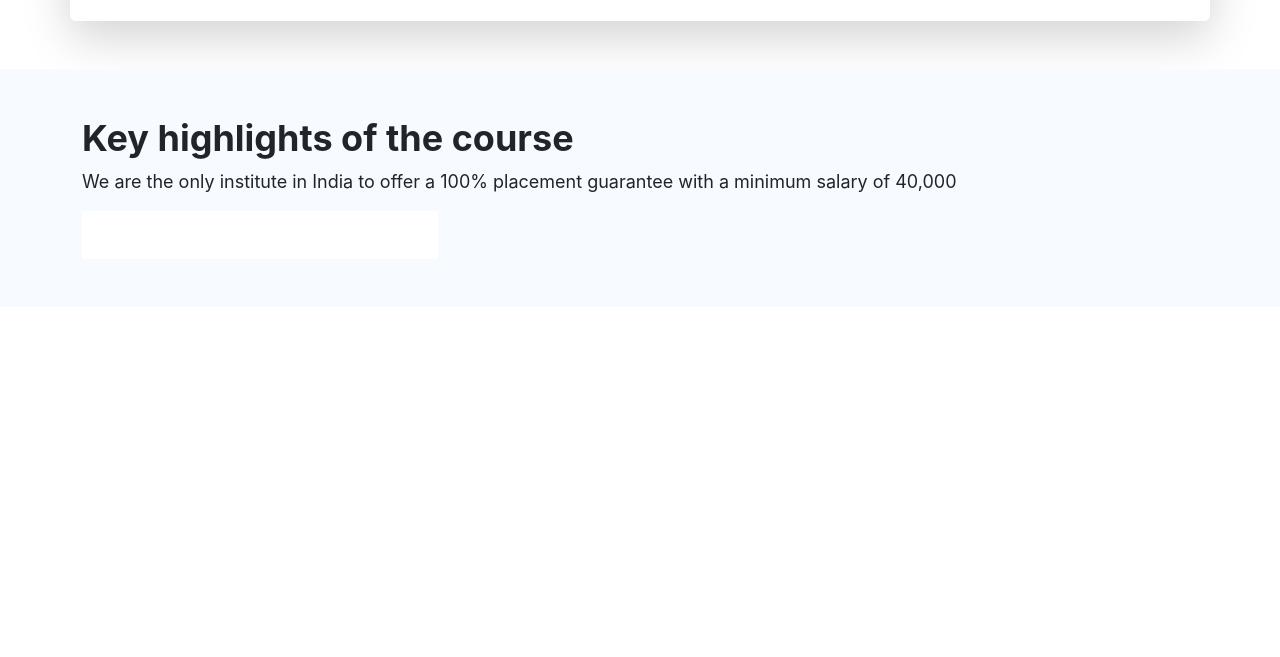
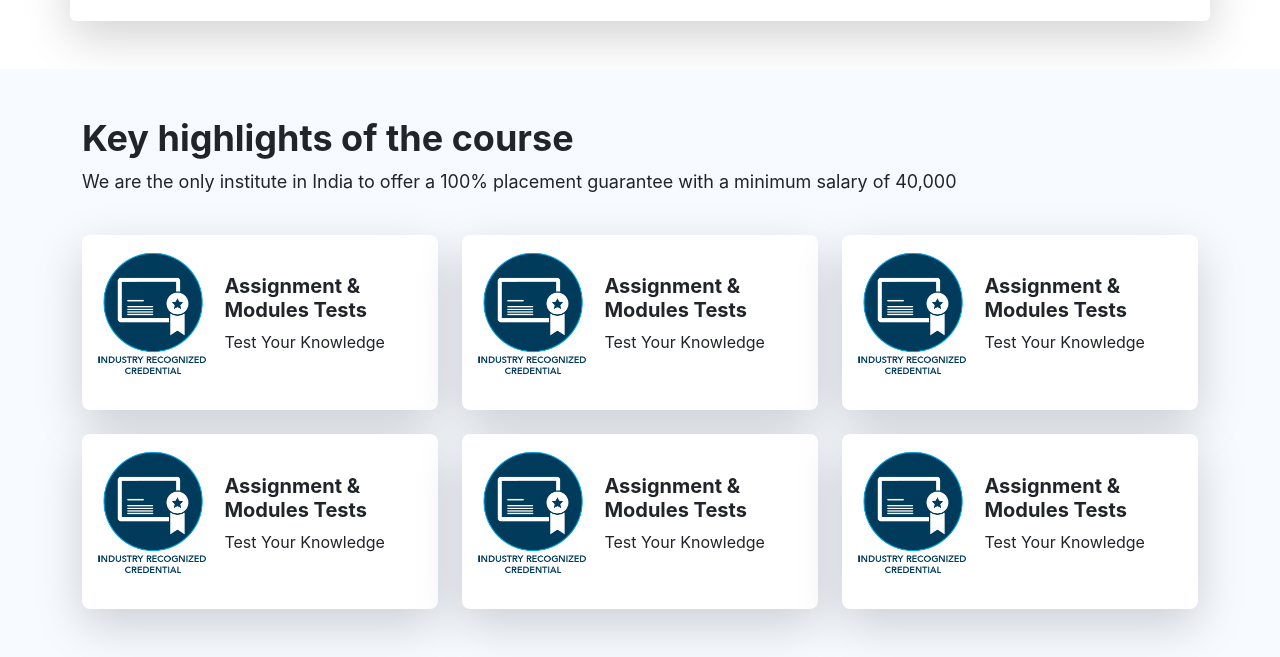
Before and after one commit to kthapa87/js-practice, a plain HTML site: page WSCube/index.html in a window 1280 px wide. Shown: the part 775-1432 px from the top of the page. Before the commit the page ends 1082 px from the top, so only its background shows below. Drawn offline with nearby package versions, Linux system fonts and the light colour scheme.

Commit message:
added content

```diff
--- a/WSCube/css/style.css
+++ b/WSCube/css/style.css
@@ -26,7 +26,6 @@
     color: #4cd964;
     margin-right: 10px;
 }
-
 i{
     margin-right:0.3rem;
 }
@@ -70,3 +69,23 @@ i{
 .highlights-section p {
     font-size: 18px;;
 }
+.img{
+    width:40%;
+    /* margin:0px auto; */
+    text-align: center;
+    padding: 10px;
+}
+.highlight-items{
+    border-radius: 8px;
+}
+.highlight-items h3{
+    font-size: 20px;
+    font-weight: 700;
+    /* text-align: center; */
+}
+.highlight-items p{
+    font-size: 16px;
+    /* text-align: center; */
+}
+
+/* .assignment */
--- a/WSCube/index.html
+++ b/WSCube/index.html
@@ -135,19 +135,75 @@
     </section>
     <section class ='container-fluid highlights-section py-5'>
         <div class="container">
-            <div class="row">
+            <div class="row mb-4">
                 <div class="col-12">
                     <h2>Key highlights of the course</h2>
                     <p>We are the only institute in India to offer a 100% placement guarantee with a minimum salary of 40,000</p>
                 </div>
             </div>
-            <div class="row">
-                <div class="col-lg-4 col-md-6 col-12">
-                    <div class="bg-white p-4">
+            <div class="row gy-4">
+                <div class="col-lg-4 col-sm-6 col-12">
+                    <div class ='bg-white d-flex align-items-center shadow-lg highlight-items'>
+                        <img src="images/Industry recognized.png" alt="assignment image" class="img mb-3">
+                        <div>
+                            <h3>Assignment & Modules Tests</h3>
+                            <p> Test Your Knowledge</p>
+                        </div>
+
+                    </div>
+                </div>
+                <div class="col-lg-4 col-sm-6 col-12">
+                    <div class ='bg-white d-flex align-items-center shadow-lg highlight-items'>
+                        <img src="images/Industry recognized.png" alt="assignment image" class="img mb-3">
+                        <div>
+                            <h3>Assignment & Modules Tests</h3>
+                            <p> Test Your Knowledge</p>
+                        </div>
+
+                    </div>
+                </div>
+                <div class="col-lg-4 col-sm-6 col-12">
+                    <div class ='bg-white d-flex align-items-center shadow-lg highlight-items'>
+                        <img src="images/Industry recognized.png" alt="assignment image" class="img mb-3">
+                        <div>
+                            <h3>Assignment & Modules Tests</h3>
+                            <p> Test Your Knowledge</p>
+                        </div>
+
+                    </div>
+                </div>
+                <div class="col-lg-4 col-sm-6 col-12">
+                    <div class ='bg-white d-flex align-items-center shadow-lg highlight-items'>
+                        <img src="images/Industry recognized.png" alt="assignment image" class="img mb-3">
+                        <div>
+                            <h3>Assignment & Modules Tests</h3>
+                            <p> Test Your Knowledge</p>
+                        </div>
+
+                    </div>
+                </div>
+                <div class="col-lg-4 col-sm-6 col-12">
+                    <div class ='bg-white d-flex align-items-center shadow-lg highlight-items'>
+                        <img src="images/Industry recognized.png" alt="assignment image" class="img mb-3">
+                        <div>
+                            <h3>Assignment & Modules Tests</h3>
+                            <p> Test Your Knowledge</p>
+                        </div>
+
+                    </div>
+                </div>
+                <div class="col-lg-4 col-sm-6 col-12">
+                    <div class ='bg-white d-flex align-items-center shadow-lg highlight-items'>
+                        <img src="images/Industry recognized.png" alt="assignment image" class="img mb-3">
+                        <div>
+                            <h3>Assignment & Modules Tests</h3>
+                            <p> Test Your Knowledge</p>
+                        </div>
 
                     </div>
                 </div>
             </div>
+
         </div>
 
     </section>
```
Also changed, not shown: WSCube/images/Industry recognized.png (added), WSCube/images/assignment.png (added).
